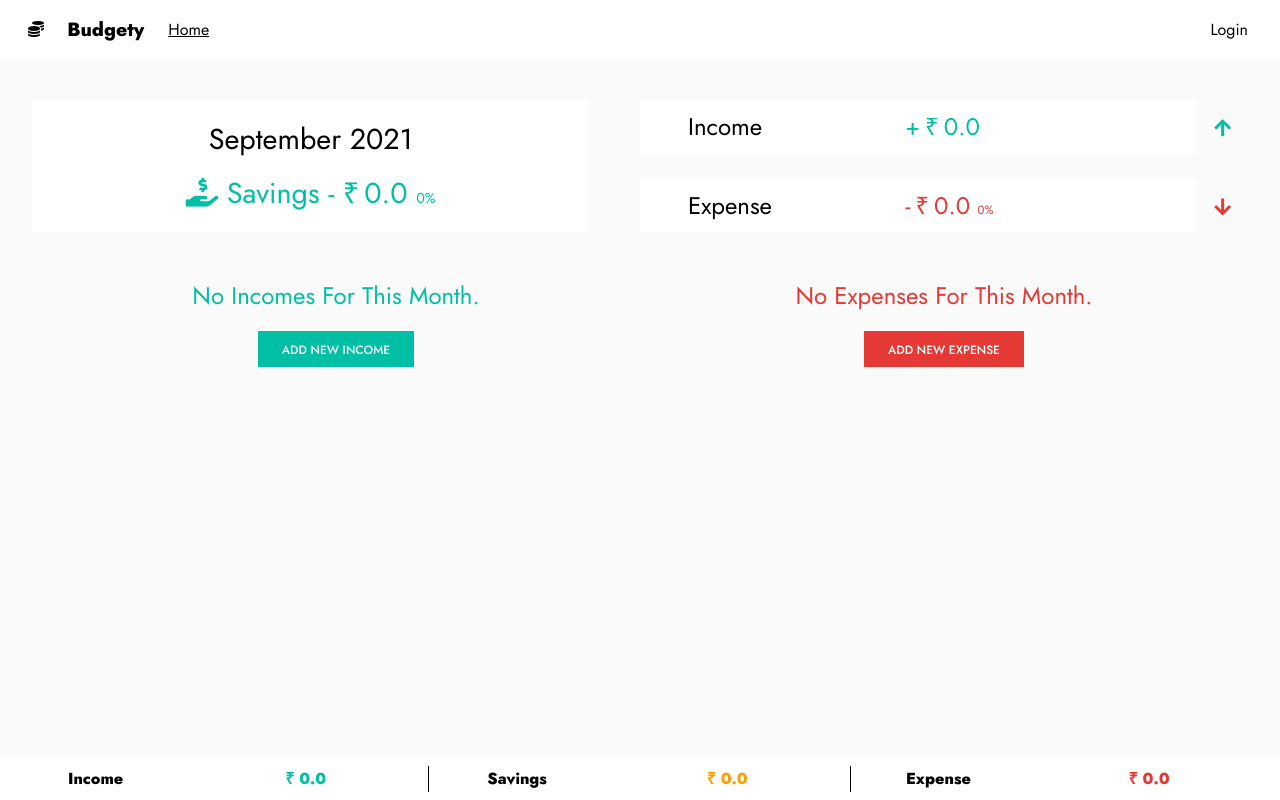
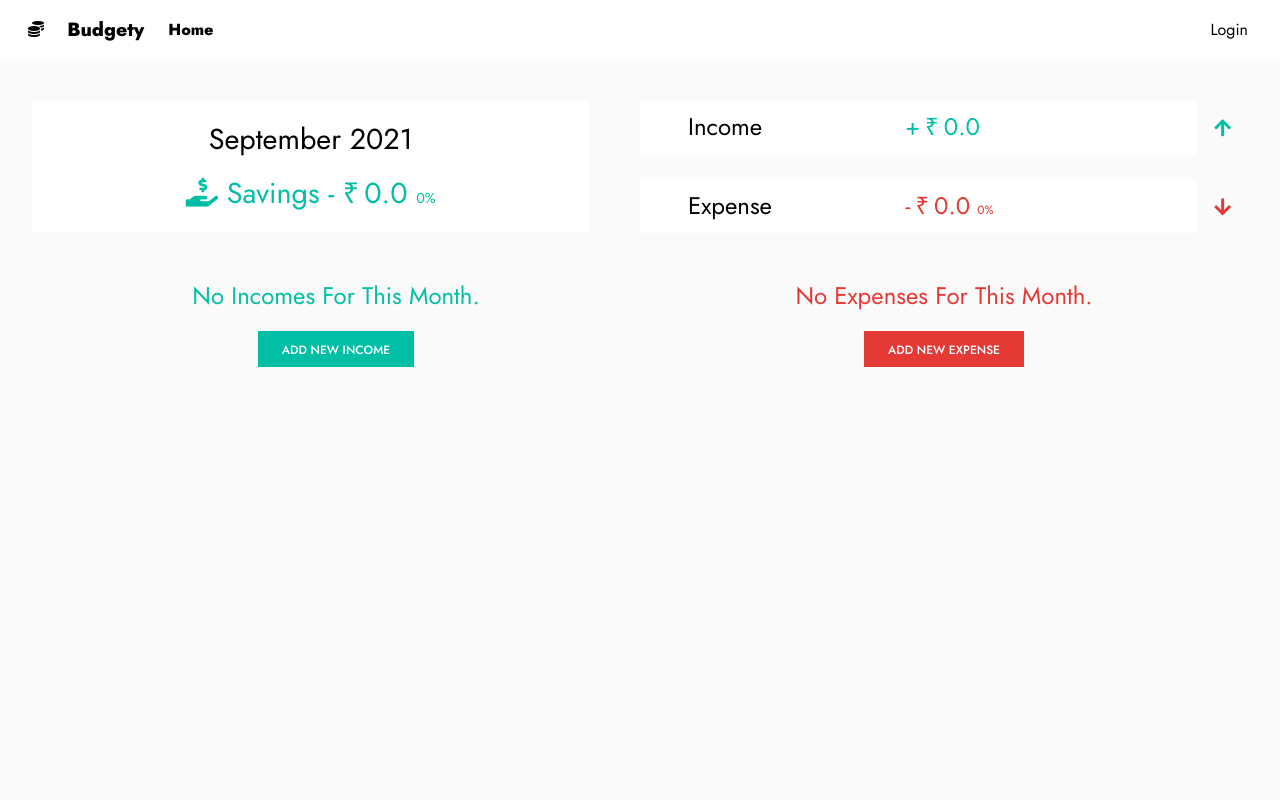
Before and after one commit to gsk-21/Budget-Manager, a Django app: page / in a window 1280 px wide. Run offline with Django 3.2, Linux system fonts and the light colour scheme; some libraries are stand-ins or nearby versions.

Commit message:
Feature Update

```diff
--- a/app/views.py
+++ b/app/views.py
@@ -102,30 +102,27 @@ def user_profile(request):
             if desc not in incomes_dict:
                 incomes_dict[desc] = [0, [], desc.replace(' ', '_'), 0]
             incomes_dict[desc][0] = incomes_dict[desc][0] + float(i.amount)
-            percent = round(((float(i.amount) / total_income) * 100),2)
+            percent = round(((float(i.amount) / total_income) * 100), 2)
             incomes_dict[desc][1].append({'date': i.datetime,
-                                          'amount': i.amount,
+                                          'amount': float(i.amount),
                                           'percent': percent
                                           })
 
-            incomes_dict[desc][3] = round((incomes_dict[desc][0] / total_income) * 100,2)
-            print(desc, ":", i.amount)
+            incomes_dict[desc][3] = round((incomes_dict[desc][0] / total_income) * 100, 2)
+            # print(desc, ":", i.amount)
 
         for i in expenses:
             desc = i.description.lower()
             if desc not in expenses_dict:
                 expenses_dict[desc] = [0, [], desc.replace(' ', '_'), 0]
-            percent = round(((float(i.amount) / total_income) * 100),2)
+            percent = round(((float(i.amount) / total_income) * 100), 2)
             expenses_dict[desc][0] = expenses_dict[desc][0] + float(i.amount)
             expenses_dict[desc][1].append({'date': i.datetime,
-                                           'amount': i.amount,
+                                           'amount': float(i.amount),
                                            'percent': percent
                                            })
-            expenses_dict[desc][3] = round((expenses_dict[desc][0] / total_expense) * 100,2)
-            print(desc, ":", i.amount)
-
-        print(incomes_dict)
-        print(expenses_dict)
+            expenses_dict[desc][3] = round((expenses_dict[desc][0] / total_expense) * 100, 2)
+            # print(desc, ":", i.amount)
 
         context['incomes'] = incomes
         context['expenses'] = expenses
--- a/templates/base.html
+++ b/templates/base.html
@@ -44,10 +44,12 @@
 <style>
 	.active{
 	color: black !important;
-	text-decoration: underline;
+	/* text-decoration: underline; */
+	font-weight: bold;
 	}
 	.nav-link:hover{
 		text-decoration: underline;
+
 	}
 </style>
 
@@ -120,7 +122,6 @@
 				</a>
 			</li>
 
-
 			<li class="nav-item">
 				<a class="nav-link nav-link-black-text" href="{% url 'logout' %}">Logout</a>
 			</li>
@@ -134,8 +135,6 @@
 			</li>
 			{% endif %}
 		</ul>
-
-
 	  </div>
 	</div>
   </nav>
@@ -148,6 +147,7 @@
 
 	<div class="navbar-header bg-successs">
 		<div class="container bg-dangers m-2">
+
 			<a class="navbar-brand nav-link-black-text navbar-brand-custom "
 			href="{% url 'home' %}" id="user-name-container">
 			<span style="margin-left: 5%;">
@@ -160,20 +160,18 @@
 
 			{% if user.is_authenticated %}
 
-			<span style="margin-left:85%;"  id="theme-switch-mobile" >
-					<i class="fas fa-adjust" ></i>
+			<span style="margin-left:40%;"  id="theme-switch-mobile" >
+				<i class="fas fa-adjust" ></i>
 			</span>
 
-
+			<span style="margin-left:20%;"  id="mobile-profile">
+					<i class="fas fa-user"></i>
+			</span>
 
 			{% endif %}
-
 		</a>
-
-
-
+			</div>
 		</div>
-
 	</div>
 
 	<!-- RIGHT FIXED -->
@@ -276,4 +274,11 @@
 
 <script>
 
+	mobileProfile = document.querySelector("#mobile-profile")
+	mobileProfile.addEventListener('click',function(e){
+		e.preventDefault()
+		href="{% url 'user-profile'%}"
+		window.location = href
+	})
+
 </script>
--- a/templates/expense_dropdown.html
+++ b/templates/expense_dropdown.html
@@ -13,7 +13,7 @@
 <div class="" id="expense_{{value.2}}" hidden>
 
 
-    {% for i in value.1 %}
+    {% for i in value.1|dictsortreversed:"amount"  %}
 
     <div class="row content expenseContent word-wrap ">
 
--- a/templates/expense_dropdown_mobile.html
+++ b/templates/expense_dropdown_mobile.html
@@ -33,7 +33,7 @@
 
 <div class="" hidden id="expense_mobile_{{value.2}}">
 
-{% for i in value.1 %}
+{% for i in value.1|dictsortreversed:"amount"  %}
 
     <div class="row content expenseContent word-wrap bg-expenses">
 
--- a/templates/home.html
+++ b/templates/home.html
@@ -18,34 +18,7 @@
 <div class="containers mx-auto" style="width: 95%;">
     <div class="container-fluid mt-0 ">
 
-        <div class="desktop-content row fixed-bottom grey-bgs  white-row-bg container-fluid mx-auto p-2 text-center bottom-fixed-row">
-            <div class="col-4  font-weight-bold  jost">
-                <div class="row pipe-white" >
-                    <div class="col-5  font-weight-bold"> Income</div>
-                    <div class="col-7 income left-texts"> ₹ {{overall_income}}</div>
-                </div>
-            </div>
 
-            <div class="col-4 font-weight-bold  jost white-row-bgs">
-                <div class="row">
-                    <div class="col-5">Savings
-                    </div>
-                    <div class="col-7 savings left-texts pipe-white"
-                        >
-                         ₹ {{overall_savings}}
-                    </div>
-                </div>
-            </div>
-
-            <div class="col-4 font-weight-bold  jost white-row-bgs">
-                <div class="row">
-                    <div class="col-5"> Expense</div>
-                    <div class="col-7 expense left-texts">
-                        ₹ {{overall_expense}}
-                    </div>
-                </div>
-            </div>
-        </div>
 
         <!-- <div class="mobile-content row fixed-bottom grey-bgs  white-row-bg container-fluid mx-auto p-2 text-center bottom-fixed-row">
 
@@ -321,7 +294,7 @@
                         {{income.datetime | naturalday | title}}
                     </div>
                     <div class="col-3 white-row-bg pt-2 pb-2">
-                        {{income.description}}
+                        {{income.description|title}}
                     </div>
                     <div class="col-3 income white-row-bg pt-2 pb-2 amt jost">
                         <span style="margin-right: 5px;">+</span>{{income.amount}}
@@ -374,7 +347,7 @@
                             {{expense.datetime | naturalday | title}}
                         </div>
                         <div class="col-3 white-row-bg pt-2 pb-2">
-                            {{expense.description}}
+                            {{expense.description|title}}
                         </div>
                         <div class="col-3 expense white-row-bg pt-2 pb-2 amt jost">
                             <span style="margin-right: 5px;">-</span>{{expense.amount}}
@@ -469,7 +442,7 @@
                 <div class="col-5 white-row-bg   font-weight-bold text-centers "
                 style="border-right:2px solid #00BFA5;">
                         <div class="container  p-3">
-                            {{income.description}}
+                            {{income.description|title}}
                         </div>
                 </div>
                 <div class="col-6  income white-row-bg pt-2 pb-2 amt jost">
@@ -552,7 +525,7 @@
                         <div class="col-5 white-row-bg   font-weight-bold text-centers "
                                 style="border-right:2px solid #E53935;">
                             <div class="container  p-3">
-                                {{expense.description}}
+                                {{expense.description|title}}
                             </div>
                         </div>
                         <div class="col-6 expense white-row-bg pt-2 pb-2 amt jost">
--- a/templates/income_dropdown.html
+++ b/templates/income_dropdown.html
@@ -13,7 +13,7 @@
 <div class="" id="income_{{value.2}}" hidden>
 
 
-    {% for i in value.1 %}
+    {% for i in value.1|dictsortreversed:"amount" %}
 
     <div class="row content incomeContent word-wrap ">
 
--- a/templates/income_dropdown_mobile.html
+++ b/templates/income_dropdown_mobile.html
@@ -34,7 +34,7 @@
 
 <div class="" hidden id="income_mobile_{{value.2}}">
 
-{% for i in value.1 %}
+{% for i in value.1|dictsortreversed:"amount"  %}
 
     <div class="row content incomeContent word-wrap bg-incomes">
 
--- a/templates/styling.html
+++ b/templates/styling.html
@@ -5,6 +5,49 @@
         background-color: rgba(250, 250, 250, 0.889) !important;
 
     }
+
+
+/* width */
+::-webkit-scrollbar{
+	width: 0px;
+   }
+   /* Track */
+   ::-webkit-scrollbar-track {
+	box-shadow: inset 0 0 5px white;
+	border-radius: 5px;
+   }
+   /* Handle */
+   ::-webkit-scrollbar-thumb {
+	background: rgba(255, 255, 255, 0);
+	border-radius: 10px;
+	background-color:#4c8bf5;
+	background-color: 	#4285f4;
+    background-color: gainsboro;
+    background-color: rgba(255, 255, 255, 0);
+   }
+   /* Handle on hover */
+   ::-webkit-scrollbar-thumb:hover {
+	background:rgba(255, 255, 255, 0);
+	background-color: white;
+	background-color:#4c8bf5;
+    background-color: #4285f4;
+    background-color: gainsboro;
+    background-color: rgba(255, 255, 255, 0);
+   }
+
+/* Thin Scrollbar */
+:root{
+	scrollbar-color: #4c8bf5 white !important;
+	scrollbar-color:#4285f4 white !important;
+
+    scrollbar-color: gainsboro white !important;
+	scrollbar-color:rgba(220, 220, 220, 0) rgba(255, 255, 255, 0) !important;
+	scrollbar-width: thin !important;
+
+   }
+
+
+
     .body-bg{
         background-color: rgb(248, 248, 248);
     }
```
Also changed, not shown: templates/_expense_datalist.html (+0 -7 lines), templates/_income_datalist.html (+1 -8 lines), templates/monthly_budget.html (+29 -0 lines), templates/user_profile.html (+13 -22 lines), db.sqlite3.
